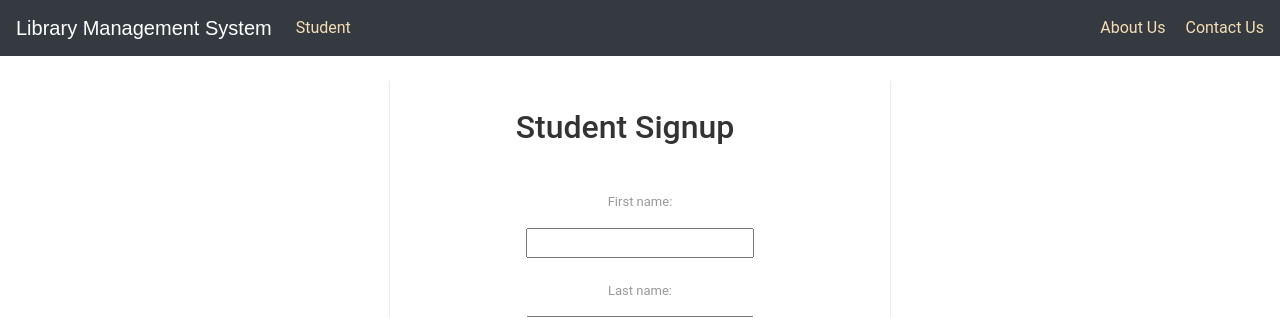
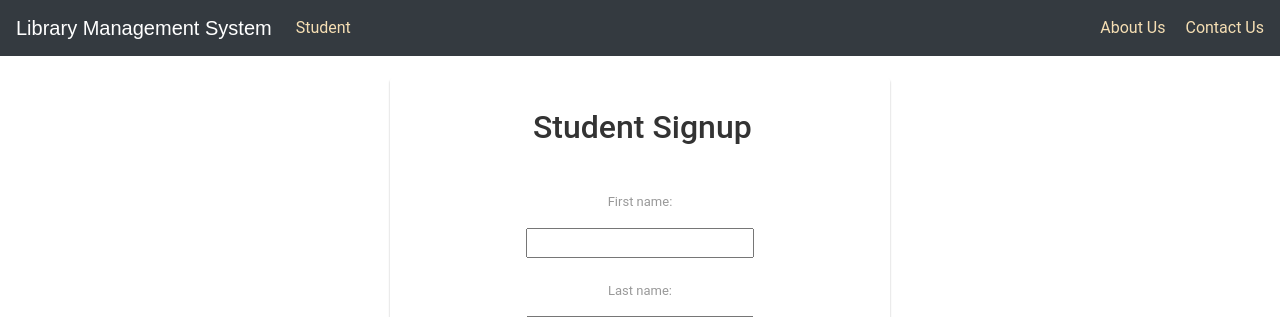
Before and after one commit to Ankush-Khatiwada/LibraryManagementSystem, a Django app: page /studentsignup in a window 1280 px wide. Shown: the top 317 px of the page. Run offline with Django 3.2, Linux system fonts and the light colour scheme; some libraries are stand-ins or nearby versions.

Commit message:
remove depreceated html tag and fixed style

```diff
--- a/templates/library/studentsignup.html
+++ b/templates/library/studentsignup.html
@@ -9,38 +9,34 @@
     <script src="https://ajax.googleapis.com/ajax/libs/jquery/3.3.1/jquery.min.js"></script>
     <script src="https://cdnjs.cloudflare.com/ajax/libs/popper.js/1.14.7/umd/popper.min.js"></script>
     <script src="https://stackpath.bootstrapcdn.com/bootstrap/4.3.1/js/bootstrap.min.js"></script>
-
-
-
-
-
-
-
-
-
-
+</head>
 <style type="text/css">
     body {
         color: #aa082e;
 
         font-family: 'Roboto', sans-serif;
     }
+
     .form-control {
 
         min-height: 41px;
         box-shadow: none !important;
     }
+
     .form-control:focus {
 
     }
+
     .form-control, .btn {
         border-radius: 3px;
     }
+
     .signup-form {
         width: 500px;
         margin: 0 auto;
         padding: 30px 0;
     }
+
     .signup-form h2 {
         color: #333;
         margin: 0 0 30px 0;
@@ -48,6 +44,7 @@
         padding: 0 30px 10px 0;
         border-bottom: 3px solid #ffffff;
     }
+
     .signup-form form {
         color: #999;
         border-radius: 3px;
@@ -56,16 +53,21 @@
         box-shadow: 0px 2px 2px rgba(0, 0, 0, 0.3);
         padding: 30px;
     }
+
     .signup-form .form-group {
         margin-bottom: 20px;
+        text-align: center;
     }
+
     .signup-form label {
         font-weight: normal;
         font-size: 13px;
     }
+
     .signup-form input[type="checkbox"] {
         margin-top: 2px;
     }
+
     .signup-form .btn {
         font-size: 16px;
         font-weight: bold;
@@ -74,42 +76,41 @@
         margin-top: 20px;
         min-width: 140px;
     }
+
     .signup-form .btn:hover, .signup-form .btn:focus {
 
         outline: none !important;
     }
+
     .signup-form a {
 
 
         text-decoration: underline;
     }
+
     .signup-form a:hover {
         text-decoration: none;
     }
+
     .signup-form form a {
         color: #5cd3b4;
         text-decoration: none;
     }
+
     .signup-form form a:hover {
         text-decoration: underline;
     }
+
 </style>
 
-
-
-
-
-
-  </head>
 <body>
 {% include "library/navbar.html" %}
 <br>
 <br>
-<center>
 <div class="signup-form">
-        <form  method="post" class="form-horizontal">
+    <form method="post" class="form-horizontal">
 
-    			<center><h2>Student Signup</h2></center>
+        <h2 style=" margin-left: 113px;">Student Signup</h2>
 
         {% csrf_token %}
 
@@ -140,8 +141,6 @@
 </div>
 
 
-
-
 {% include "library/footer.html" %}
 </body>
 </html>
```
Lines whose indentation alone changed are shown as unchanged.
